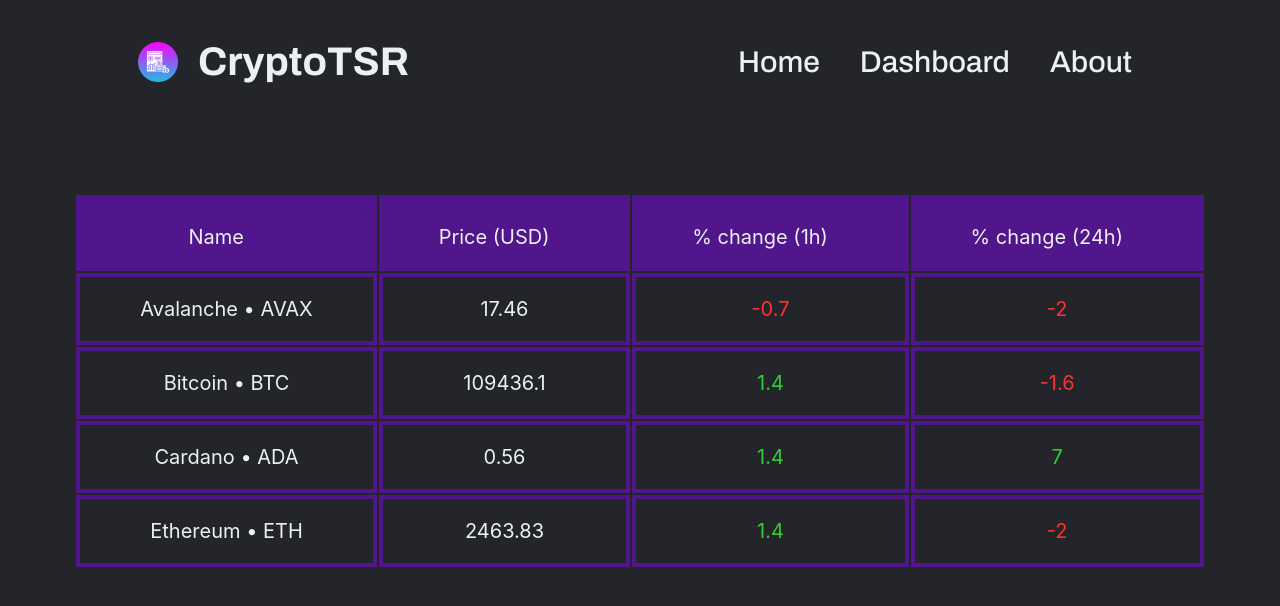
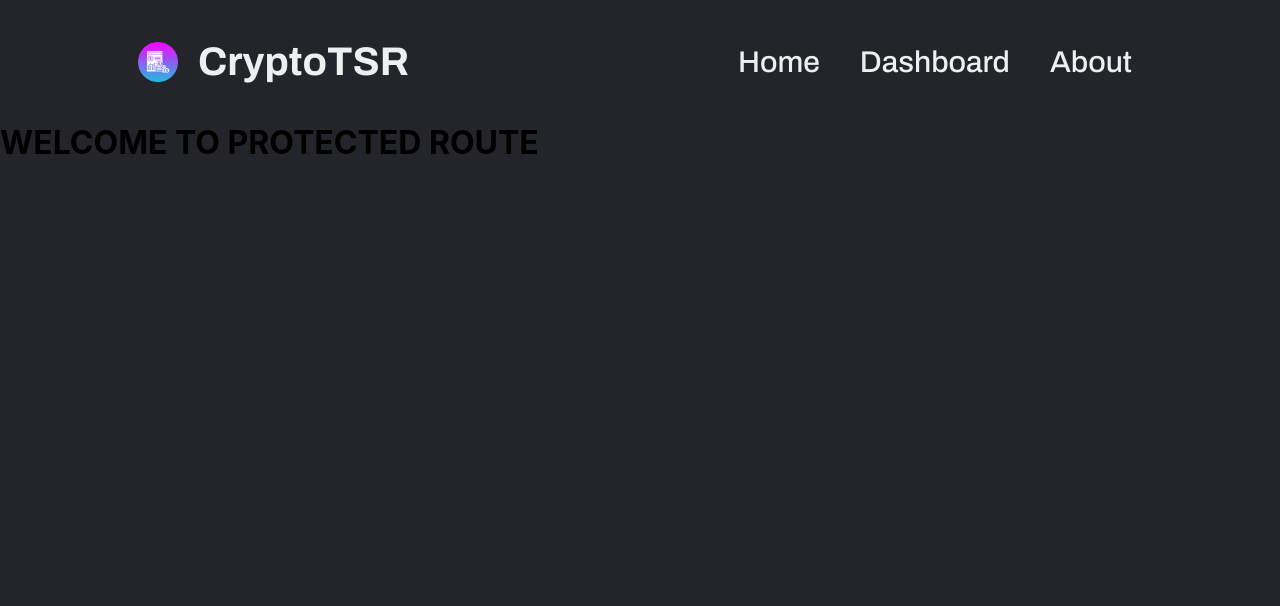
Before and after one commit to MichalBe996/CryptoReactTS, a React (Create React App) app in the folder client/: page /crypto-register in a window 1280 px wide. Before the commit this address led to /. Shown: the top 606 px of the page. Built offline with nearby package versions, Linux system fonts and the light colour scheme.

Commit message:
implementing protected routes for the client side

```diff
--- a/client/src/App.tsx
+++ b/client/src/App.tsx
@@ -5,8 +5,10 @@ import Home from './pages/Home';
 import Dashboard from './pages/Dashboard';
 import About from './pages/About';
 import AdminLogin from './pages/adminLogin';
+import CryptoRegister from './pages/CryptoRegister';
 import {Routes, Route, Navigate} from "react-router-dom"
 import { Container } from "react-bootstrap"
+import ProtectedRoutes from './pages/ProtectedRoutes';
 
 
 
@@ -18,6 +20,9 @@ function App() {
       <Route path="/dashboard" element={<Dashboard/>}/>
       <Route path="/about" element={<About/>}/>
       <Route path="/adminLogin" element={<AdminLogin/>}/>
+      <Route element={<ProtectedRoutes/>}>
+        <Route path="/crypto-register" element={<CryptoRegister/>}/>
+      </Route>
 
       <Route path="*" element={<Navigate to="/"/>}/>
     </Routes>
--- /dev/null
+++ b/client/src/pages/CryptoRegister.tsx
@@ -0,0 +1,13 @@
+import React from 'react'
+import Navbar from '../components/Navbar'
+
+const CryptoRegister = () => {
+  return (
+    <div>
+        <Navbar/>
+        <h1>WELCOME TO PROTECTED ROUTE</h1>
+    </div>
+  )
+}
+
+export default CryptoRegister
--- /dev/null
+++ b/client/src/pages/ProtectedRoutes.tsx
@@ -0,0 +1,12 @@
+import {Outlet, Navigate} from "react-router-dom"
+
+
+
+const ProtectedRoutes = () => {
+    const user = true;
+
+    return user ? <Outlet/> : <Navigate to="/adminLogin"/>
+}
+
+
+export default ProtectedRoutes;
--- a/client/src/pages/adminLogin.tsx
+++ b/client/src/pages/adminLogin.tsx
@@ -1,5 +1,6 @@
 import React from 'react'
 import Navbar from '../components/Navbar'
+import axios from 'axios'
 
 const AdminLogin = () => {
     const [login, setLogin] = React.useState<string>("")
@@ -12,10 +13,15 @@ const AdminLogin = () => {
         setPassword(e.target.value)
 
     }
+
+    const handleFormSubmit = (e: React.FormEvent) => {
+        e.preventDefault();
+        alert(`THIS ARE YOUR CREDENTIALS - LOGIN: ${login}, PASSWORD: ${password}`)
+    }
   return (
     <div>
         <Navbar/>
-        <form className='admin-form'>
+        <form className='admin-form' onSubmit={handleFormSubmit}>
             <h2>Admin page</h2>
             <span className='form-row'>
 
@@ -24,10 +30,10 @@ const AdminLogin = () => {
             </span>
             <span className='form-row'>
                 <label htmlFor='password'>Password:</label>
-                <input id="password"/>
+                <input type='password' id="password" onChange={handlePasswordChange}/>
             </span>
 
-            <button className='submit-button'>Submit</button>
+            <button className='submit-button' type='submit'>Submit</button>
 
         </form>
     </div>
--- a/package.json
+++ b/package.json
@@ -1,11 +1,13 @@
 {
   "dependencies": {
+    "axios": "^1.11.0",
     "bcryptjs": "^3.0.2",
     "react-bootstrap": "^2.10.10",
     "react-router-dom": "^7.6.2",
     "validator": "^13.15.15"
   },
   "devDependencies": {
+    "@types/axios": "^0.14.4",
     "@types/bcryptjs": "^3.0.0",
     "@types/validator": "^13.15.2"
   }
```
Also changed, not shown: 1 other file (tests, documents, lock files or other folders).
